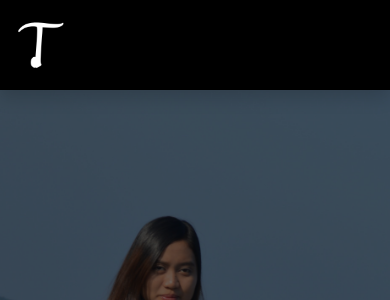
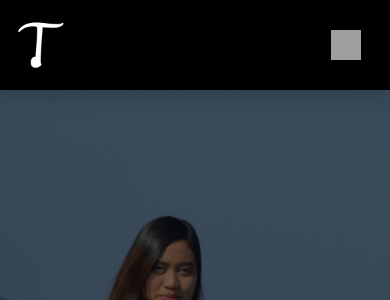
Before and after one commit to AyeAyeThet/ayeayethet.github.io, a PHP site: page / in a window 390 px wide. Shown: the top 300 px of the page. Run offline with PHP 8.4, Linux system fonts and the light colour scheme; grey boxes are pictures that could not be loaded.

Commit message:
Update toggle image for mobile menu

```diff
--- a/css/main.css
+++ b/css/main.css
@@ -20,6 +20,9 @@ img{
 }
 body{
 	font-size: 15px;
+}
+.navbar-light .navbar-toggler-icon{
+	background-image: url(../img/toggle-menu-img.img);
 }
 #mainNav li {
 	transition: all ease 300ms;
```
